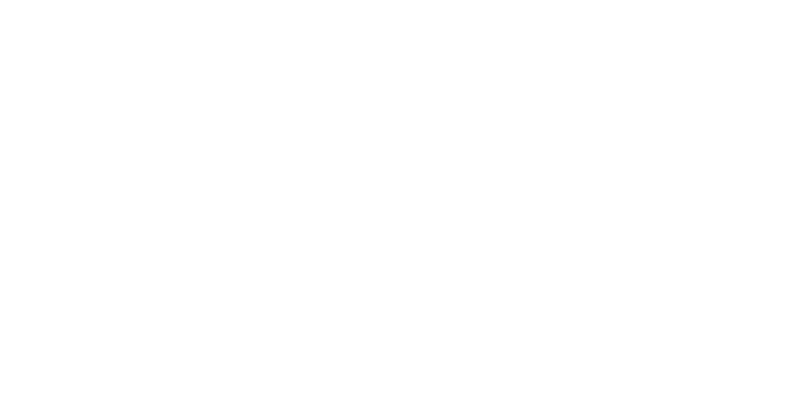
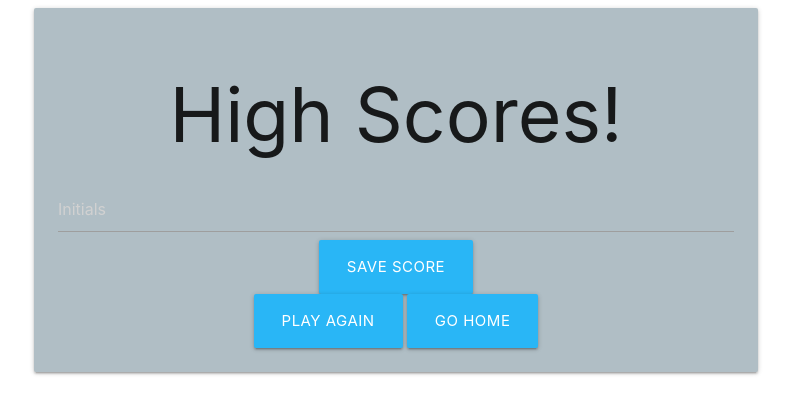
Before and after one commit to leviathan902/Code-Quiz, a plain HTML site: page end.html in a window 1280 px wide. Shown: the whole page, without its empty margins (244-1035 px from the left). Drawn offline with nearby package versions, Linux system fonts and the light colour scheme.

Commit message:
Loosely created visual setup for high scores page.

```diff
--- a/end.html
+++ b/end.html
@@ -5,8 +5,29 @@
     <meta http-equiv="X-UA-Compatible" content="IE=edge">
     <meta name="viewport" content="width=device-width, initial-scale=1.0">
     <title>High Scores</title>
+
+    <link rel="stylesheet" href="https://cdnjs.cloudflare.com/ajax/libs/materialize/1.0.0/css/materialize.min.css">
+    <link rel="stylesheet" href="Assets/css/Style.css">
 </head>
 <body>
 
+    <div class="container">
+        <div class="row">
+            <div class="col s10 offset-s1">
+                <div class="card-panel blue-grey lighten-3 center-align">
+                    <h1>High Scores!</h1>
+                    <form action="">
+                        <input type="text" name="initials" id="initials" placeholder="Initials">
+                        <button type="submit" class="waves-effect waves-light btn-large light-blue lighten-1">Save Score</button>
+                    </form>
+                        <!-- Need to store saved initials in localstorage. Persist through reload/nav away from page. -->
+                    <!-- <a class="waves-effect waves-light btn-large light-blue lighten-1">Save Score</a> -->
+                    <a class="waves-effect waves-light btn-large light-blue lighten-1" href="game.html">Play Again</a>
+                    <a class="waves-effect waves-light btn-large light-blue lighten-1" href="index.html">Go Home</a>
+                </div>
+            </div>
+        </div>
+    </div>
+
 </body>
 </html>
```
Also changed, not shown: index.html (+3 -3 lines).
